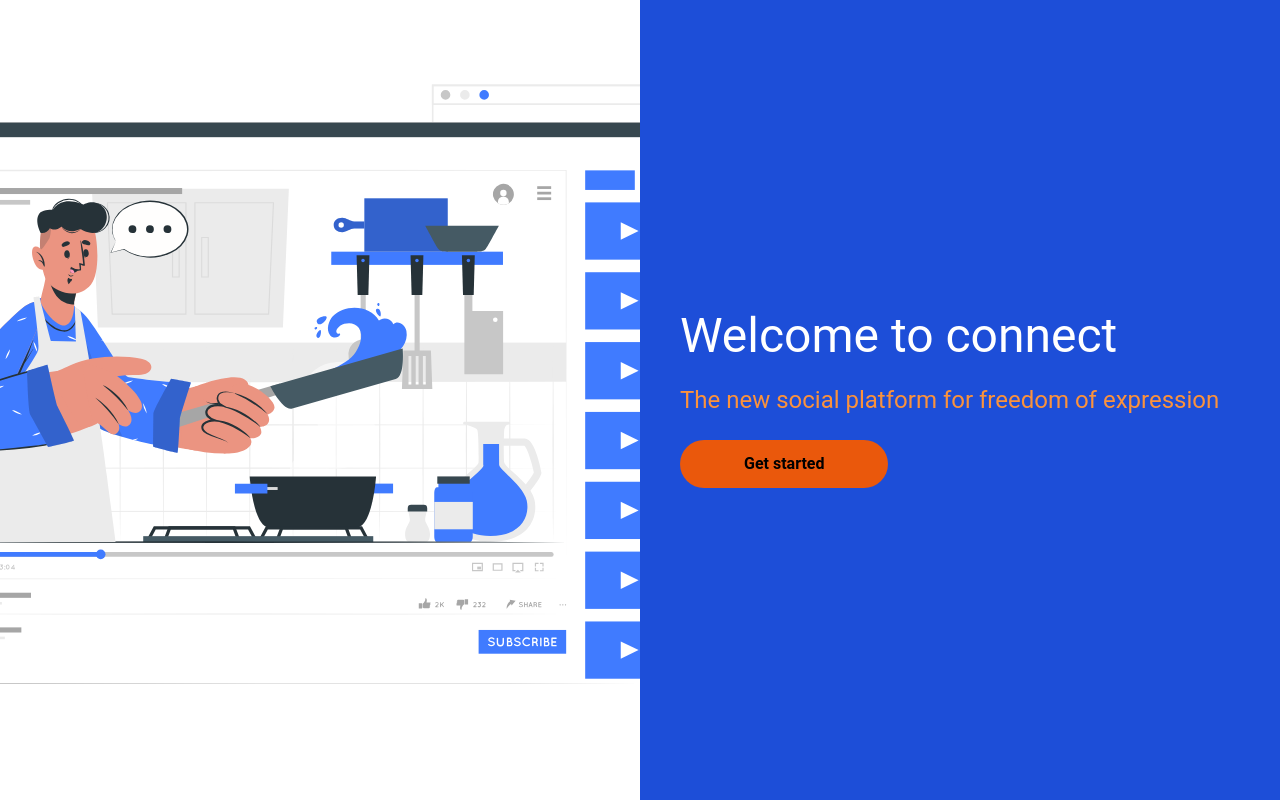
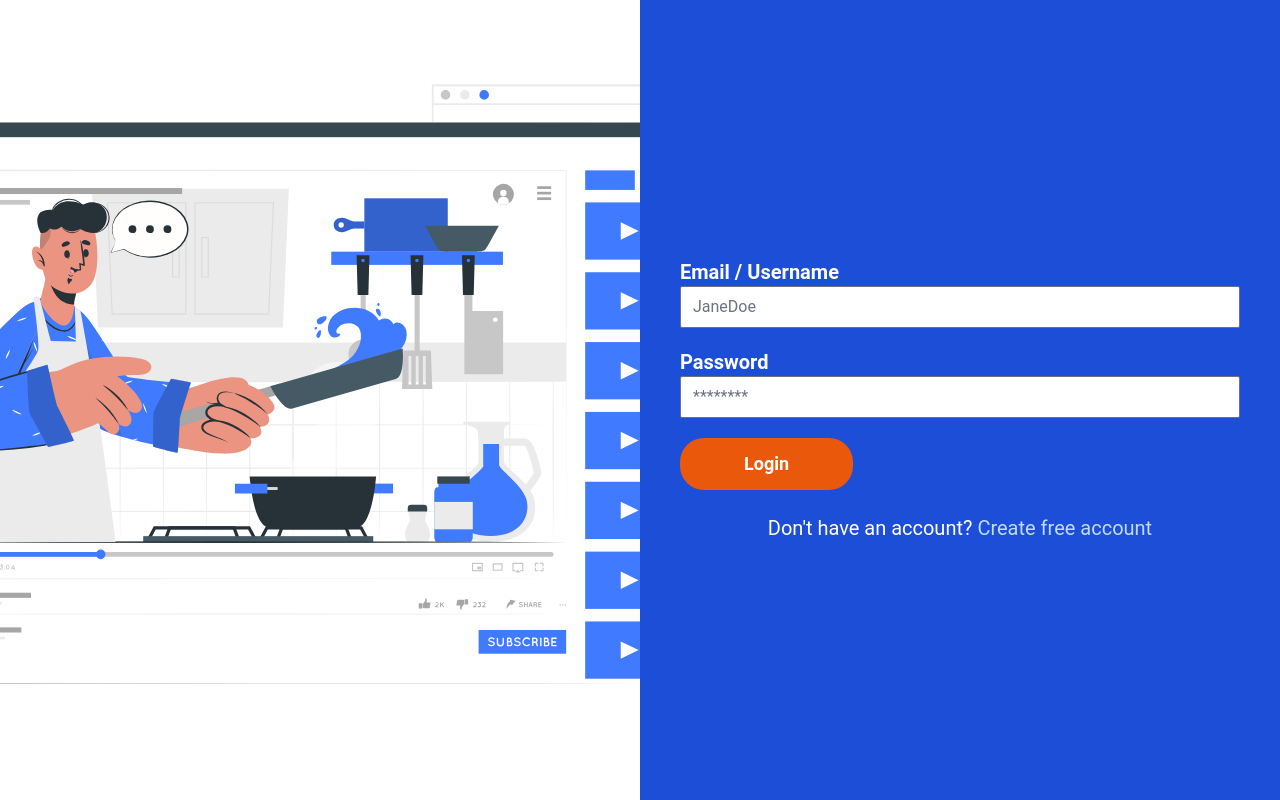
Before and after one commit to forinda/connect-social-media-ui, a React (Create React App) app: page / in a window 1280 px wide. Built offline with nearby package versions, Linux system fonts and the light colour scheme.

Commit message:
Add login and register pages

```diff
--- /dev/null
+++ b/src/data/accountForms.ts
@@ -0,0 +1,46 @@
+export const registerForm = [
+	{
+		name: 'username',
+		required: true,
+		placeholder: 'JaneDoe',
+		label: 'Username',
+		type: 'text',
+	},
+	{
+		name: 'email',
+		required: true,
+		placeholder: 'example@gmail.com',
+		label: 'Email address',
+		type: 'email',
+	},
+	{
+		name: 'password',
+		required: true,
+		placeholder: '********',
+		label: 'Password',
+		type: 'password',
+	},
+	{
+		name: 'confirmPassword',
+		required: true,
+		placeholder: '********',
+		label: 'Confirm Password',
+		type: 'password',
+	},
+];
+export const loginFields = [
+	{
+		name: 'username',
+		required: true,
+		placeholder: 'JaneDoe',
+		label: 'Email / Username',
+		type: 'text',
+	},
+	{
+		name: 'password',
+		required: true,
+		placeholder: '********',
+		label: 'Password',
+		type: 'password',
+	},
+];
--- a/src/helpers/HomeSwitcher.tsx
+++ b/src/helpers/HomeSwitcher.tsx
@@ -1,4 +1,5 @@
 import HomeComponent from "pages/HomeComponent"
+import React from "react"
 import HomeLogin from "pages/HomeLogin"
 import HomeRegistration from "pages/HomeRegistration"
 
@@ -8,4 +9,4 @@ const HomeSwitcher = ({ page, setPage }: HomepageTypes) => (
       page === "login" ? <HomeLogin page={page} setPage={setPage} /> : page === "register" ? <HomeRegistration page={page} setPage={setPage} /> : <HomeComponent page={page} setPage={setPage} />
    )
 )
-export default HomeSwitcher
+export default React.memo(HomeSwitcher)
--- a/src/pages/HomeComponent.tsx
+++ b/src/pages/HomeComponent.tsx
@@ -5,7 +5,7 @@ type HomePageType = {
   page: HomepageTypes['page'],
   setPage: HomepageTypes['setPage']
 }
-const HomeComponent = (props: HomePageType) => {
+const HomeComponent = ({setPage}: HomePageType) => {
   return (
     <div className='grid grid-cols-2'>
       <div className='flex justify-center items-center'>
@@ -15,7 +15,9 @@ const HomeComponent = (props: HomePageType) => {
         <h1 className='text-5xl text-white'>Welcome to connect</h1>
         <p className='text-2xl text-orange-400'>The new social platform for freedom of expression</p>
         <div>
-          <button className='px-16 bg-orange-600 text-xg font-bold py-3 rounded-3xl hover:text-white'>Get started</button>
+          <button className='px-16 bg-orange-600 text-xg font-bold py-3 rounded-3xl hover:text-white' onClick={e=>{
+            setPage("register")
+          }}>Get started</button>
         </div>
       </div>
     </div>
--- a/src/pages/HomeLogin.tsx
+++ b/src/pages/HomeLogin.tsx
@@ -1,12 +1,39 @@
+import { loginFields } from 'data/accountForms'
 import { HomepageTypes } from 'helpers/HomeSwitcher'
 import React from 'react'
 type HomeLoginPageType = {
   page:HomepageTypes['page'],
   setPage:HomepageTypes['setPage']
 }
-const HomeLogin = (props:HomeLoginPageType) => {
+const HomeLogin = ({setPage}:HomeLoginPageType) => {
   return (
-    <div>HomeLogin</div>
+    <div className='grid grid-cols-2'>
+    <div className='flex justify-center items-center'>
+      <img src="/bg-home.svg" alt="" className='h-full w-full object-cover' />
+    </div>
+    <div className='h-screen bg-blue-700 p-10 flex flex-col gap-6 justify-center items-center'>
+      <form action="" className='flex flex-col gap-5 w-full'>
+        {
+          loginFields.map((field) => (
+            <div className='flex flex-col w-full'>
+              <label htmlFor={field.name} className='text-white font-bold text-xl'>{field.label}</label>
+              <input {...field} className="focus:right-0 border rounded-sm" />
+            </div>
+          ))
+        }
+
+        <div>
+          <button className='px-16 bg-orange-600 text-lg font-bold py-3 rounded-3xl text-white' type='submit' onClick={e => {
+          }}>Login</button>
+        </div>
+      </form>
+      <div>
+        <p className='text-xl text-white'>Don't have an account? <button className='text-blue-200' onClick={e => {
+          setPage("register")
+        }}>Create free account</button></p>
+      </div>
+    </div>
+  </div>
   )
 }
 
--- a/src/pages/HomeRegistration.tsx
+++ b/src/pages/HomeRegistration.tsx
@@ -1,12 +1,40 @@
+import { registerForm } from 'data/accountForms'
 import { HomepageTypes } from 'helpers/HomeSwitcher'
 import React from 'react'
 type HomeRegisterPageType = {
-    page:HomepageTypes['page'],
-    setPage:HomepageTypes['setPage']
+  page: HomepageTypes['page'],
+  setPage: HomepageTypes['setPage']
 }
-const HomeRegistration = (props:HomeRegisterPageType) => {
+const HomeRegistration = ({ setPage }: HomeRegisterPageType) => {
   return (
-    <div>HomeRegistration</div>
+    <div className='grid grid-cols-2'>
+      <div className='flex justify-center items-center'>
+        <img src="/bg-home.svg" alt="" className='h-full w-full object-cover' />
+      </div>
+      <div className='h-screen bg-blue-700 p-10 flex flex-col gap-6 justify-center items-center'>
+        <form action="" className='flex flex-col gap-5 w-full'>
+          {
+            registerForm.map((field) => (
+              <div className='flex flex-col w-full'>
+                <label htmlFor={field.name} className='text-white font-bold text-xl'>{field.label}</label>
+                <input {...field} className="focus:right-0 border rounded" />
+              </div>
+            ))
+          }
+
+          <div>
+            <button className='px-16 bg-orange-600 text-xg font-bold py-3 rounded-3xl text-white' onClick={e => {
+              setPage("register")
+            }}>Create free account</button>
+          </div>
+        </form>
+        <div>
+          <p className='text-center text-xl text-white'>Already have an account? <button className='text-blue-200' onClick={e => {
+            setPage("login")
+          }}>Sign in </button></p>
+        </div>
+      </div>
+    </div>
   )
 }
 
--- a/src/pages/Welcome.tsx
+++ b/src/pages/Welcome.tsx
@@ -2,7 +2,7 @@ import HomeSwitcher, { HomepageTypes } from 'helpers/HomeSwitcher'
 import React from 'react'
 
 const Welcome = () => {
-    const [page, setPage] = React.useState<HomepageTypes['page']>('home')
+    const [page, setPage] = React.useState<HomepageTypes['page']>('login')
     return (
         <React.Fragment>
             <HomeSwitcher page={page} setPage={setPage} />
```
